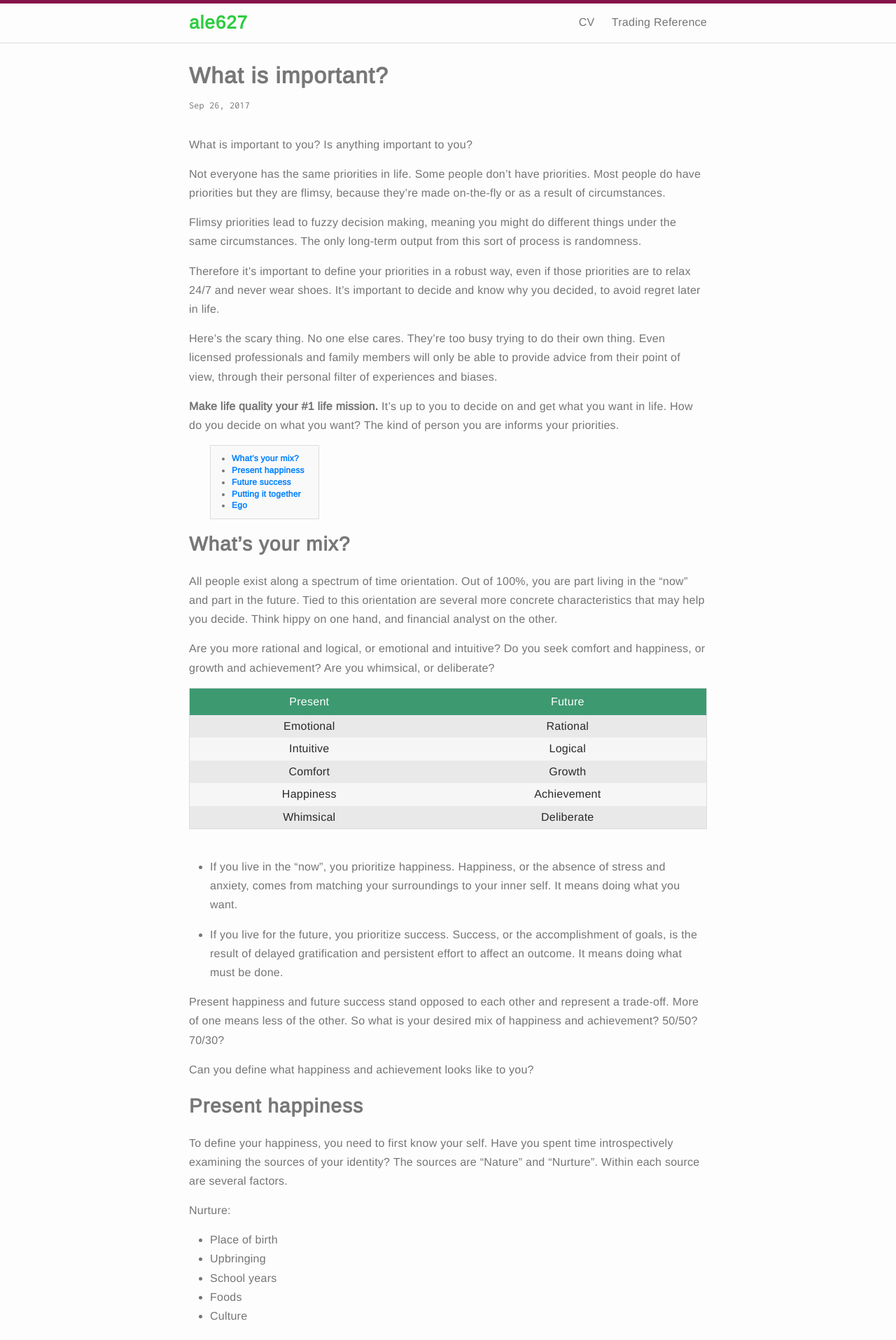
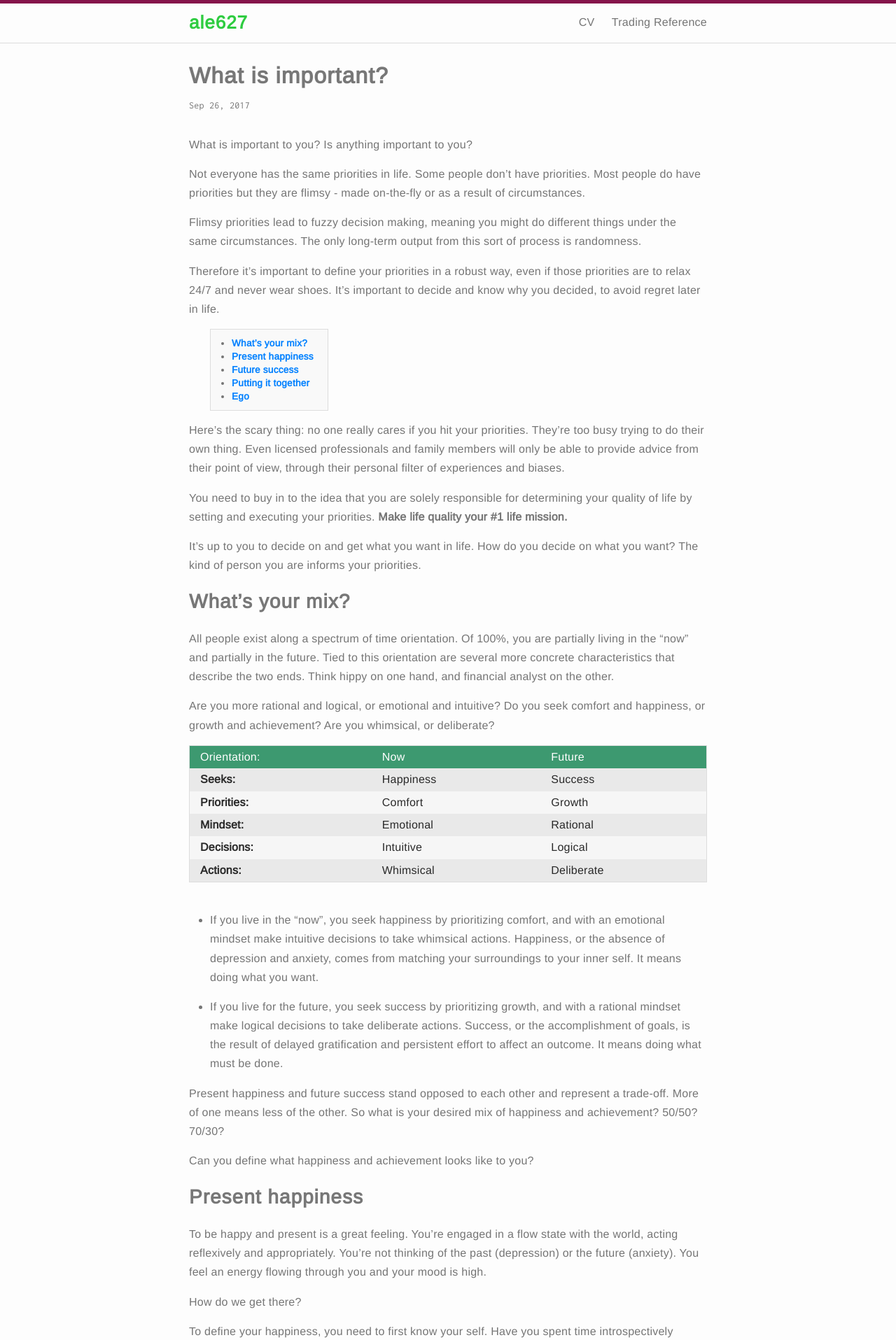
Before and after one commit to ale627/ale627.github.io, a Jekyll site: the page built from _posts/2017-09-26-important.markdown, in a window 1280 px wide. Shown: the top 1915 px of the page at 70% size. Built offline with Jekyll 4.4.1, drawn with Linux system fonts in a browser that asks for light colours.

Commit message:
important2

```diff
--- a/_posts/2017-09-22-nhl.markdown
+++ b/_posts/2017-09-22-nhl.markdown
@@ -11,7 +11,7 @@ We joined a gathering of NVIDIA and MicroSemi folks who work together.  San Jose
 
 *When a new team like the Golden Knights is chartered - one MicroSemi guy explained - instead of only being able to hire from the free agent pool, each existing team reserves a certain number of players, then the new team selects some unreserved players from each team for their roster.*
 
-Catering provided beer and wine, hotdogs, sliders, and cookies.  Of course nothing is free and everything is overpriced but MicroSemi set us up well.  The suites, which run around the whole stadium, are all in the nosebleed section, but you can see the puck at all times due to the angle of the seating and the rink lighting.
+Of course nothing is free and everything is overpriced but MicroSemi set us up well.  Catering provided beer and wine, hotdogs, sliders, and cookies.  The suites, which run around the whole stadium, are all in the nosebleed section, but you can see the puck at all times due to the angle of the seating and the rink lighting.
 
 The game was exciting with 7 goals total.  No scores in the first period, with 4 in a row by San Jose in the 2nd.  At this point I admit to betting Brian $5 on the Knights scoring.
 
--- a/_posts/2017-09-26-important.markdown
+++ b/_posts/2017-09-26-important.markdown
@@ -7,37 +7,39 @@ categories:
 
 What is important to you?  Is anything important to you?
 
-Not everyone has the same priorities in life.  Some people don't have priorities.  Most people do have priorities but they are flimsy, because they're made on-the-fly or as a result of circumstances.
+Not everyone has the same priorities in life.  Some people don't have priorities.  Most people do have priorities but they are flimsy - made on-the-fly or as a result of circumstances.
 
 Flimsy priorities lead to fuzzy decision making, meaning you might do different things under the same circumstances.  The only long-term output from this sort of process is randomness.
 
 Therefore it's important to define your priorities in a robust way, even if those priorities are to relax 24/7 and never wear shoes.  It's important to decide and know why you decided, to avoid regret later in life.
 
-Here's the scary thing.  No one else cares.  They're too busy trying to do their own thing.  Even licensed professionals and family members will only be able to provide advice from their point of view, through their personal filter of experiences and biases.
-
-**Make life quality your #1 life mission.**
-It's up to you to decide on and get what you want in life.  How do you decide on what you want?  The kind of person you are informs your priorities.
-
 * TOC
 {:toc}
 
+Here's the scary thing: no one really cares if you hit your priorities.  They're too busy trying to do their own thing.  Even licensed professionals and family members will only be able to provide advice from their point of view, through their personal filter of experiences and biases.
+
+You need to buy in to the idea that you are solely responsible for determining your quality of life by setting and executing your priorities.
+**Make life quality your #1 life mission.**
+
+It's up to you to decide on and get what you want in life.  How do you decide on what you want?  The kind of person you are informs your priorities.
+
 # What's your mix?
-All people exist along a spectrum of time orientation.  Out of 100%, you are part living in the "now" and part in the future.  Tied to this orientation are several more concrete characteristics that may help you decide.  Think hippy on one hand, and financial analyst on the other.
+All people exist along a spectrum of time orientation.  Of 100%, you are partially living in the "now" and partially in the future.  Tied to this orientation are several more concrete characteristics that describe the two ends.  Think hippy on one hand, and financial analyst on the other.
 
 Are you more rational and logical, or emotional and intuitive?  Do you seek comfort and happiness, or growth and achievement?  Are you whimsical, or deliberate?
 
-| Present          | Future      |
-|:----------------:|:-----------:|
-| Emotional        | Rational    |
-| Intuitive        | Logical     |
-| Comfort          | Growth      |
-| Happiness        | Achievement |
-| Whimsical        | Deliberate  |
+| Orientation:     | Now       | Future     |
+|:-----------------|:----------|:-----------|
+| **Seeks:**       | Happiness | Success    |
+| **Priorities:**  | Comfort   | Growth     |
+| **Mindset:**     | Emotional | Rational   |
+| **Decisions:**   | Intuitive | Logical    |
+| **Actions:**     | Whimsical | Deliberate |
 
-- If you live in the "now", you prioritize happiness.
-Happiness, or the absence of stress and anxiety, comes from matching your surroundings to your inner self.  It means doing what you want.
+- If you live in the "now", you seek happiness by prioritizing comfort, and with an emotional mindset make intuitive decisions to take whimsical actions.
+Happiness, or the absence of depression and anxiety, comes from matching your surroundings to your inner self.  It means doing what you want.
 
-- If you live for the future, you prioritize success.
+- If you live for the future, you seek success by prioritizing growth, and with a rational mindset make logical decisions to take deliberate actions.
 Success, or the accomplishment of goals, is the result of delayed gratification and persistent effort to affect an outcome.  It means doing what must be done.
 
 Present happiness and future success stand opposed to each other and represent a trade-off.  More of one means less of the other.  So what is your desired mix of happiness and achievement?  50/50?  70/30?
@@ -45,6 +47,10 @@ Present happiness and future success stand opposed to each other and represent a
 Can you define what happiness and achievement looks like to you?
 
 # Present happiness
+To be happy and present is a great feeling.  You're engaged in a flow state with the world, acting reflexively and appropriately.  You're not thinking of the past (depression) or the future (anxiety).  You feel an energy flowing through you and your mood is high.
+
+How do we get there?
+
 To define your happiness, you need to first know your self.  Have you spent time introspectively examining the sources of your identity?  The sources are "Nature" and "Nurture".  Within each source are several factors.
 
 Nurture:
--- a/assets/main.scss
+++ b/assets/main.scss
@@ -20,7 +20,7 @@ td {
 }
 
 th {
-	padding: 8px;
+	padding: 5px 15px;
     color: #ffffff;
     background: #3D9970;
     font-weight: 300;
@@ -47,7 +47,7 @@ tr:nth-child(odd) { background-color: #e9e9e9;}
     background: #f9f9f9 none repeat scroll 0 0;
     border: 1px solid $grey-color-light;
     display: table;
-    font-size: .75em;
+    font-size: .85em;
     margin-bottom: 1em;
     line-height: 1.4;
 
```
Also changed, not shown: 11 other files.
